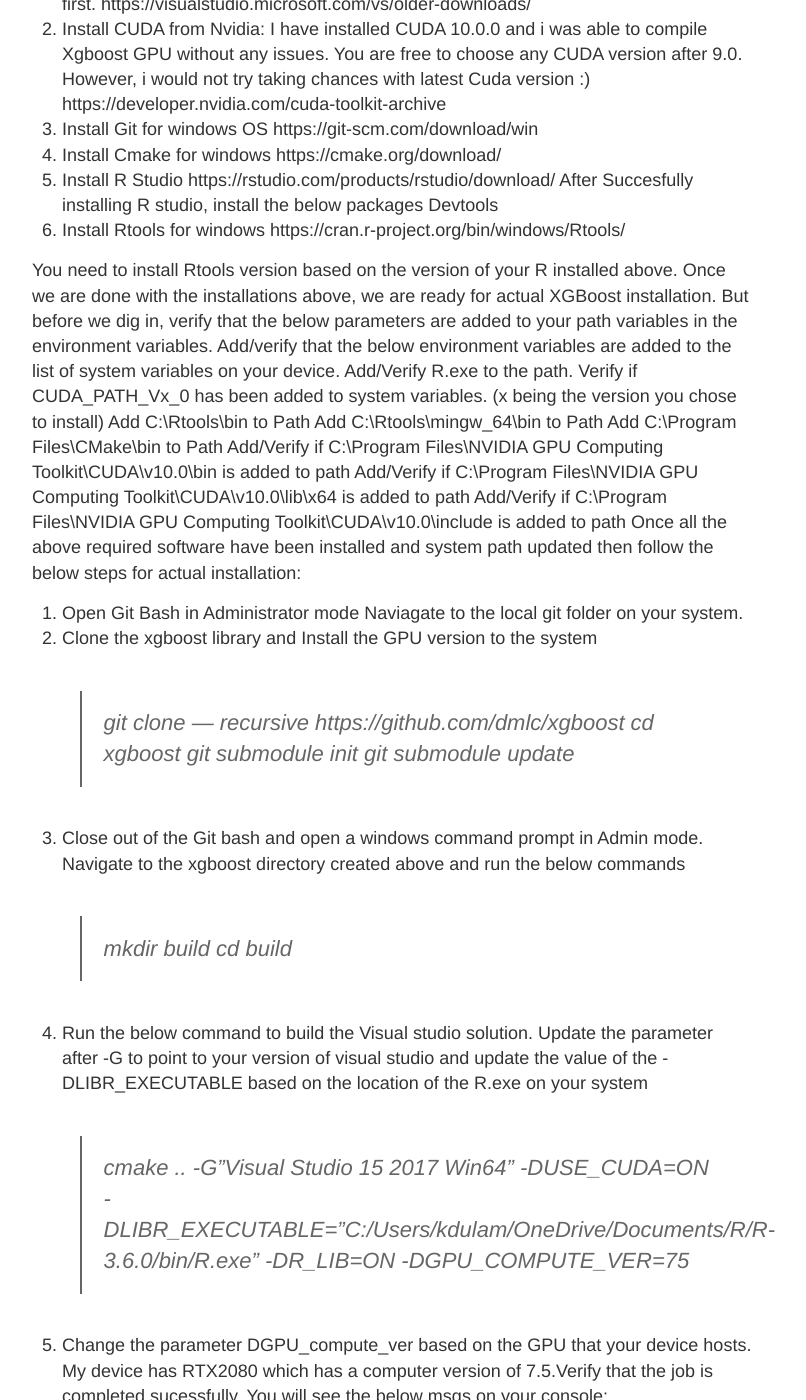
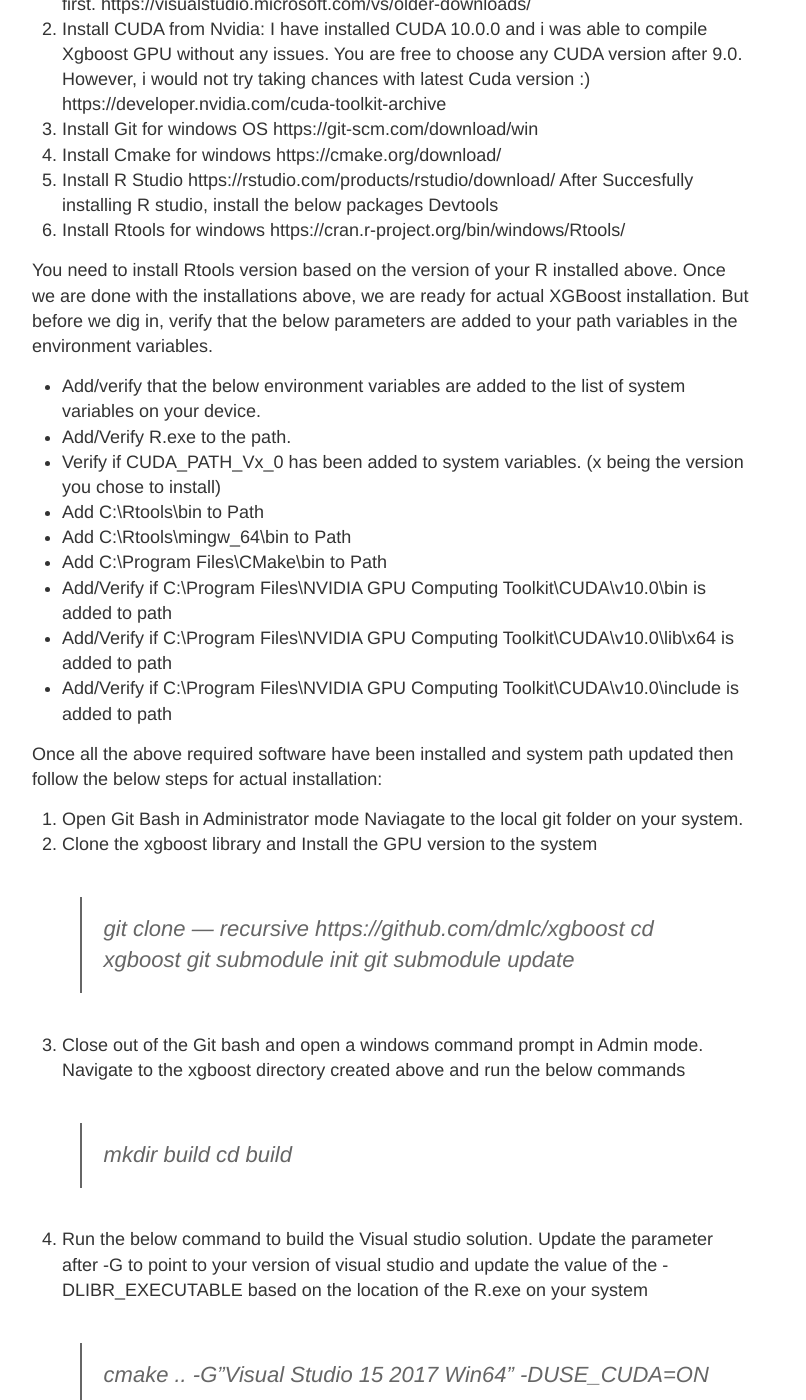
Before and after one commit to kaydee-edb/KarthikDulam.github.io, a Jekyll site: the page built from _posts/2019-10-12-Installing-XGBoost-GPU.md, in a window 1280 px wide and 1400 px high, scrolled down 452 px. Shown: the whole window, without its empty margins (248-1054 px from the left). Built offline with Jekyll 4.4.1, drawn with Linux system fonts in a browser that asks for light colours; some of the changed text lies outside the part shown.

```diff
--- a/_posts/2019-10-12-Installing-XGBoost-GPU.md
+++ b/_posts/2019-10-12-Installing-XGBoost-GPU.md
@@ -27,15 +27,16 @@ https://cran.r-project.org/bin/windows/Rtools/
 
 You need to install Rtools version based on the version of your R installed above.
 Once we are done with the installations above, we are ready for actual XGBoost installation. But before we dig in, verify that the below parameters are added to your path variables in the environment variables.
-Add/verify that the below environment variables are added to the list of system variables on your device.
-Add/Verify R.exe to the path.
-Verify if CUDA_PATH_Vx_0 has been added to system variables. (x being the version you chose to install)
-Add C:\Rtools\bin to Path
-Add C:\Rtools\mingw_64\bin to Path
-Add C:\Program Files\CMake\bin to Path
-Add/Verify if C:\Program Files\NVIDIA GPU Computing Toolkit\CUDA\v10.0\bin is added to path
-Add/Verify if C:\Program Files\NVIDIA GPU Computing Toolkit\CUDA\v10.0\lib\x64 is added to path
-Add/Verify if C:\Program Files\NVIDIA GPU Computing Toolkit\CUDA\v10.0\include is added to path
+- Add/verify that the below environment variables are added to the list of system variables on your device.
+- Add/Verify R.exe to the path.
+- Verify if CUDA_PATH_Vx_0 has been added to system variables. (x being the version you chose to install)
+- Add C:\Rtools\bin to Path
+- Add C:\Rtools\mingw_64\bin to Path
+- Add C:\Program Files\CMake\bin to Path
+- Add/Verify if C:\Program Files\NVIDIA GPU Computing Toolkit\CUDA\v10.0\bin is added to path
+- Add/Verify if C:\Program Files\NVIDIA GPU Computing Toolkit\CUDA\v10.0\lib\x64 is added to path
+- Add/Verify if C:\Program Files\NVIDIA GPU Computing Toolkit\CUDA\v10.0\include is added to path
+
 Once all the above required software have been installed and system path updated then follow the below steps for actual installation:
 1. Open Git Bash in Administrator mode
 Naviagate to the local git folder on your system.
@@ -51,8 +52,11 @@ Naviagate to the local git folder on your system.
 >cmake .. -G”Visual Studio 15 2017 Win64" -DUSE_CUDA=ON -DLIBR_EXECUTABLE=”C:/Users/kdulam/OneDrive/Documents/R/R-3.6.0/bin/R.exe” -DR_LIB=ON -DGPU_COMPUTE_VER=75
 5. Change the parameter DGPU_compute_ver based on the GPU that your device hosts. My device has RTX2080 which has a computer version of 7.5.Verify that the job is completed sucessfully. You will see the below msgs on your console:
 >— Configuring done
+
 >— Generating done
+
 >— Build files have been written to: C:/Users/kdulam/OneDrive/Documents/MachineLearning/xgboost/build
+
 5. Once the above job is successful, run the below install statement
 >cmake — build . — target install — config Release
 6. It will take a while for the install job to be completed. If it is successful then it will write the installed Xgboost package to the library folder in the R installation folder. Generally, its added to C:\Program Files\R\R-3.6.0\library.Now that you see the package in the folder successfully, pat yourself on the back for a job well done. Lets try and run a demo program from the xgboost package with GPU acceleration.You can find the demo file at the location where you cloned the Xgboost from github on your system.
```
